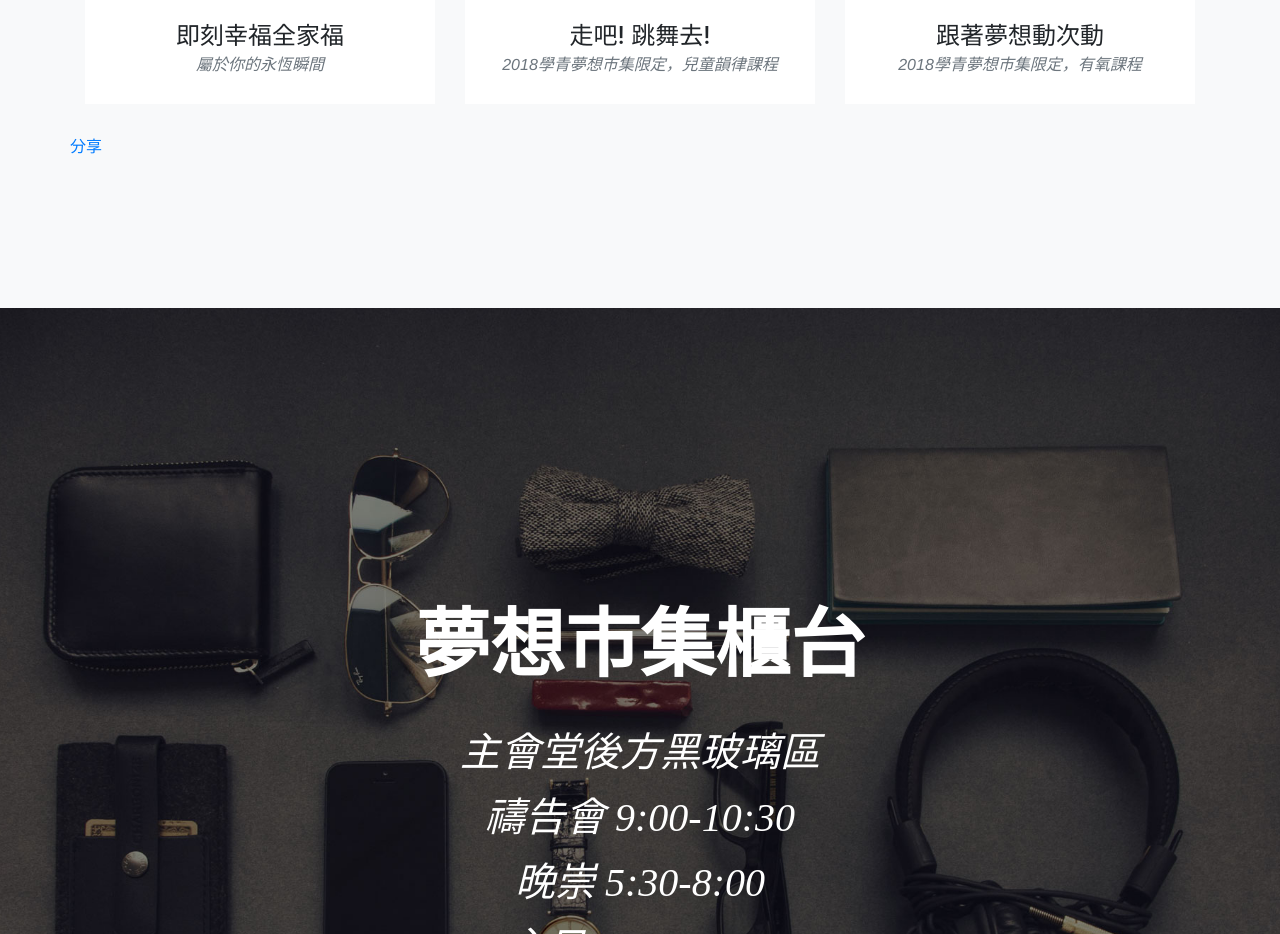
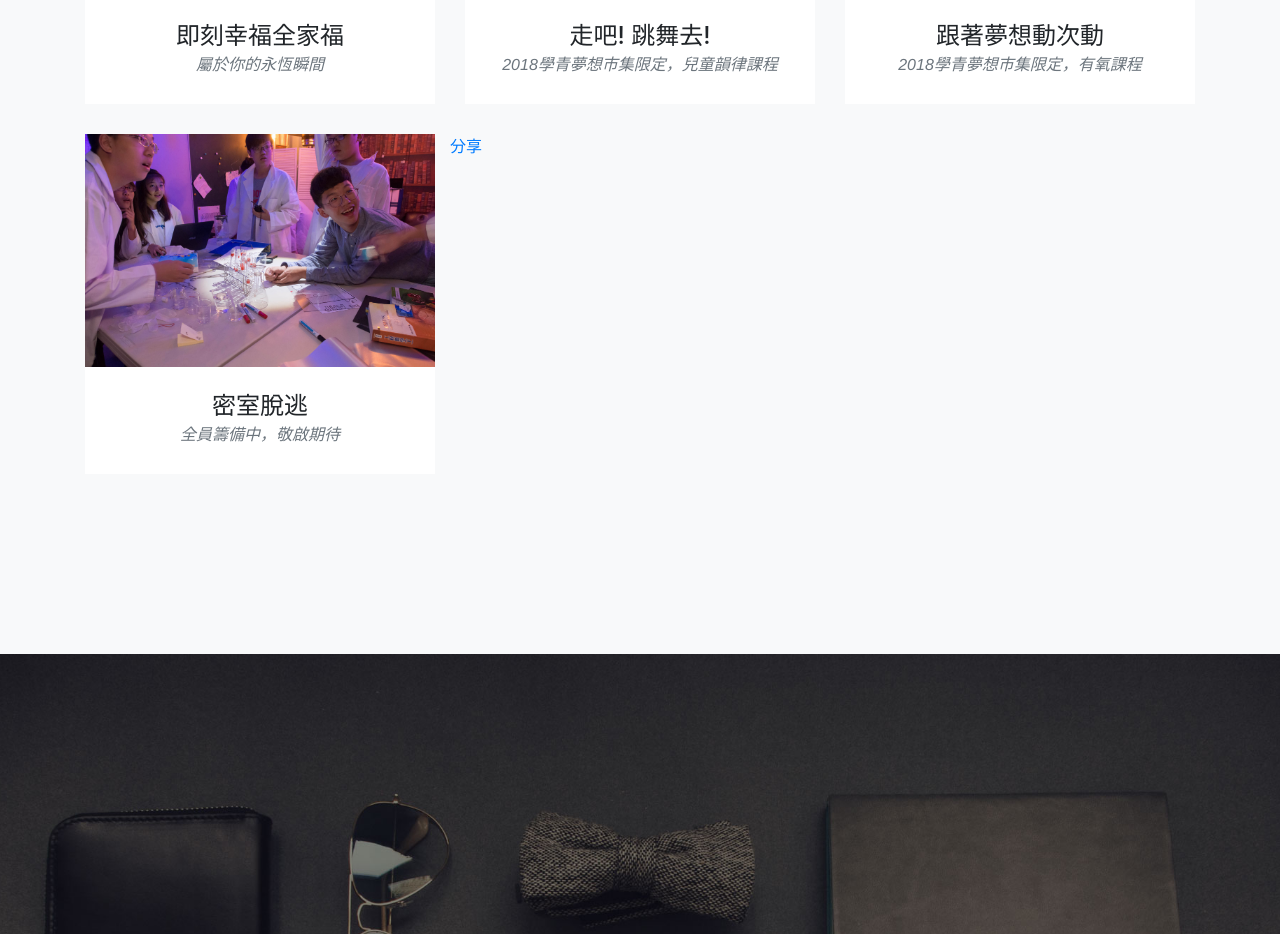
Before and after one commit to rhanlin/CLCDreamGarden, a website with bundled scripts: page index.html in a window 1280 px wide. Shown: the part 1702-2636 px from the top of the page. Built offline with nearby package versions, Linux system fonts and the light colour scheme; a web font is replaced by a local one.

Commit message:
新增密室脫逃

```diff
--- a/index.html
+++ b/index.html
@@ -152,6 +152,20 @@
             <div class="portfolio-caption">
               <h4>跟著夢想動次動</h4>
               <p class="text-muted">2018學青夢想市集限定，有氧課程</p>
+            </div>
+          </div>
+          <div class="col-md-4 col-sm-6 portfolio-item">
+            <a class="portfolio-link" data-toggle="modal" href="#">
+              <div class="portfolio-hover">
+                <div class="portfolio-hover-content">
+                  <i class="fa fa-plus fa-3x"></i>
+                </div>
+              </div>
+              <img class="img-fluid" src="img/service/room.jpg" alt="">
+            </a>
+            <div class="portfolio-caption">
+              <h4>密室脫逃</h4>
+              <p class="text-muted">全員籌備中，敬啟期待</p>
             </div>
           </div>
 
```
